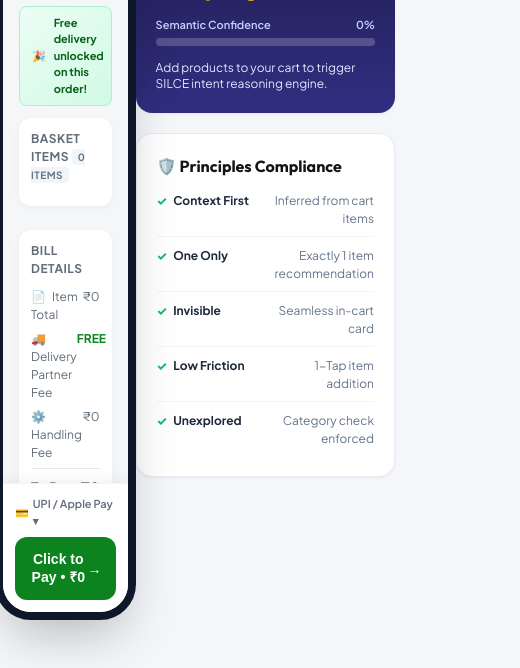
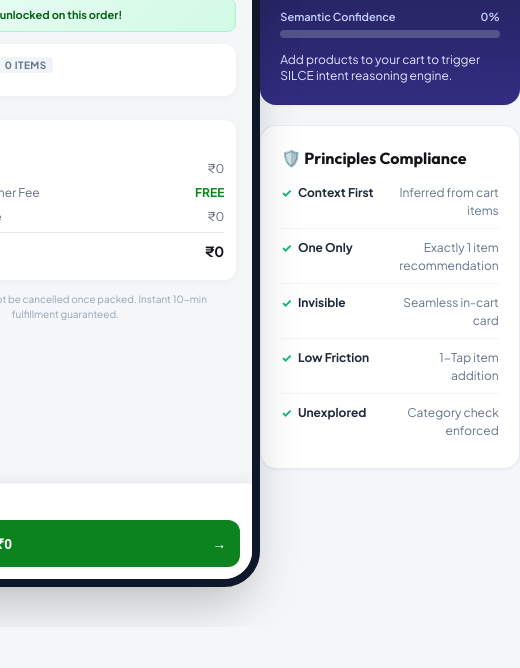
Before and after one commit to yalnizcurt/SILCE, a plain HTML site: page static/index.html in a window 390 px wide. Shown: the part 310-978 px from the top of the page, 520 px wide, since content can reach past the window. After the commit the page ends 937 px from the top, so only its background shows below. Drawn offline with Linux system fonts and the light colour scheme; no server answers.

Commit message:
Lock mobile-frame to fixed 390px width and min-width so middle screen never shrinks

```diff
--- a/static/index.html
+++ b/static/index.html
@@ -7,7 +7,7 @@
   <link rel="preconnect" href="https://fonts.googleapis.com">
   <link rel="preconnect" href="https://fonts.gstatic.com" crossorigin>
   <link href="https://fonts.googleapis.com/css2?family=Outfit:wght@400;500;600;700;800&family=Plus+Jakarta+Sans:wght@400;500;600;700&display=swap" rel="stylesheet">
-  <link rel="stylesheet" href="/static/style.css?v=2.2">
+  <link rel="stylesheet" href="/static/style.css?v=2.3">
 </head>
 <body>
   <!-- Header Bar -->
@@ -440,6 +440,6 @@
 
   </main>
 
-  <script src="/static/app.js?v=2.2"></script>
+  <script src="/static/app.js?v=2.3"></script>
 </body>
 </html>
--- a/static/style.css
+++ b/static/style.css
@@ -161,13 +161,13 @@
 /* Tab 1: Simulation Grid */
 .sim-grid {
   display: grid;
-  grid-template-columns: 320px 400px 320px;
-  gap: 24px;
+  grid-template-columns: 310px 410px 310px;
+  gap: 20px;
   justify-content: center;
   align-items: start;
-  max-width: 1280px;
+  max-width: 1200px;
   margin: 0 auto;
-  padding: 24px;
+  padding: 16px;
 }
 
 /* Panel Cards */
@@ -282,16 +282,22 @@
   color: #FFFFFF;
 }
 
-/* Mobile Frame UI Shell */
+/* Mobile Frame UI Shell - Fixed 390px Width (Never Shrinks) */
 .mobile-frame-container {
   display: flex;
   justify-content: center;
+  width: 100%;
+  min-width: 390px;
+  flex-shrink: 0;
 }
 
 .mobile-frame {
-  width: 390px;
-  height: 844px;
-  max-height: 85vh;
+  width: 390px !important;
+  min-width: 390px !important;
+  max-width: 390px !important;
+  flex-shrink: 0 !important;
+  height: 780px;
+  max-height: 82vh;
   display: flex;
   flex-direction: column;
   background: #FFFFFF;
```
